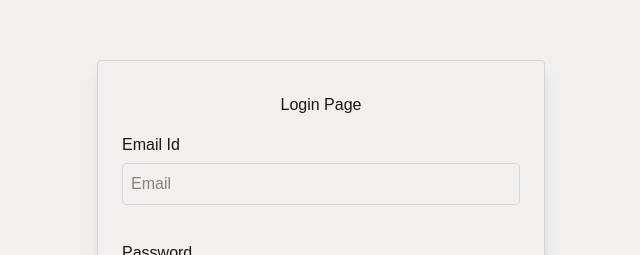
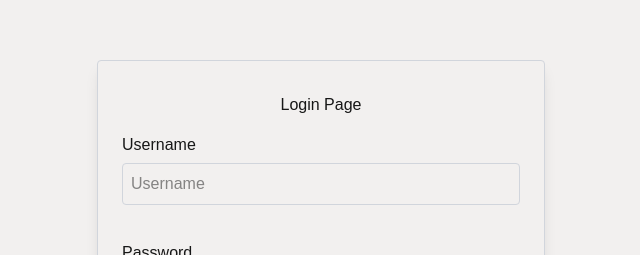
Before and after one commit to bkaniket/Nirvana, a Next.js app: page /login in a window 1280 px wide. Shown: the part 140-395 px from the top of the page, without its empty margins (319-959 px from the left). Built offline with nearby package versions, Linux system fonts and the light colour scheme; no server answers.

Commit message:
Added State to Buildings

```diff
--- a/app/buildings/[id]/edit/page.tsx
+++ b/app/buildings/[id]/edit/page.tsx
@@ -8,6 +8,7 @@ type Building = {
   building_name: string;
   address_1?: string;
   city?: string;
+  state?: string;
   country?: string;
   building_status?: string;
   ownership_type?: string;
@@ -39,6 +40,7 @@ export default function EditBuildingPage() {
     building_name: "",
     address_1: "",
     city: "",
+    state: "",
     country: "",
     building_status: "",
     ownership_type: "",
@@ -145,6 +147,7 @@ export default function EditBuildingPage() {
 
         <Input label="Address" name="address_1" value={form.address_1 || ""} onChange={handleChange} />
         <Input label="City" name="city" value={form.city || ""} onChange={handleChange} />
+        <Input label="State" name="state" value={form.state || ""} onChange={handleChange} />
         <Input label="Zip Code" name="zip_code" value={form.zip_code || ""} onChange={handleChange} />
         <Input label="Country" name="country" value={form.country || ""} onChange={handleChange} />
 
--- a/app/buildings/[id]/page.tsx
+++ b/app/buildings/[id]/page.tsx
@@ -9,6 +9,7 @@ type Building = {
   building_name: string;
   address_1?: string;
   city?: string;
+  state?: string;
   country?: string;
   building_status?: string;
   ownership_type?: string;
@@ -263,10 +264,10 @@ export default function BuildingDetailsPage() {
         {/* 🔹 Basic Identification */}
         <CollapsibleSection index={1} title="Basic Information" defaultOpen>
           <div className="grid grid-cols-2 gap-4">
-            <Detail label="System Building ID" value={building.system_building_id} />
+            {/* <Detail label="System Building ID" value={building.system_building_id} /> */}
             <Detail label="Building Name" value={building.building_name} />
-            <Detail label="CLLI" value={building.clli} />
-            <Detail label="SIO" value={building.sio} />
+            {/* <Detail label="CLLI" value={building.clli} />
+            <Detail label="SIO" value={building.sio} /> */}
             <Detail label="Building Type" value={building.building_type} />
             <Detail label="Building Status" value={building.building_status} />
           </div>
@@ -276,6 +277,7 @@ export default function BuildingDetailsPage() {
           <div className="grid grid-cols-2 gap-4">
             <Detail label="Address" value={building.address_1} />
             <Detail label="City" value={building.city} />
+            <Detail label="State" value={building.state} />
             <Detail label="Zip Code" value={building.zip_code} />
             <Detail label="Country" value={building.country} />
           </div>
--- a/app/buildings/create/page.tsx
+++ b/app/buildings/create/page.tsx
@@ -14,6 +14,7 @@ export default function CreateBuildingPage() {
     address_1: "",
     city: "",
     country: "",
+    state: "",
     building_status: "Active",
     ownership_type: "",
     managed_by: "",
@@ -91,6 +92,7 @@ export default function CreateBuildingPage() {
 
         <Input label="Address" name="address_1" value={form.address_1} onChange={handleChange} />
         <Input label="City" name="city" value={form.city} onChange={handleChange} />
+        <Input label="State" name="state" value={form.state} onChange={handleChange} />
         <Input label="Zip Code" name="zip_code" value={form.zip_code} onChange={handleChange} />
         <Input label="Country" name="country" value={form.country} onChange={handleChange} />
 
--- a/app/buildings/page.tsx
+++ b/app/buildings/page.tsx
@@ -16,6 +16,7 @@ type Building = {
   city?: string;
   zip_code?: string;
   country?: string;
+  state?: string;
   clli?: string;
   ownership_type?: string;
   building_type?: string;
@@ -81,6 +82,7 @@ const { create: canCreate, view: canView, edit: canEdit, delete: canDelete } = p
     { field: "building_name", headerName: "Name",  filter: true },
     { field: "address_1", headerName: "Address", filter: true },
     { field: "city", headerName: "City" , filter: true},
+    { field: "state", headerName: "State" , filter: true},
     { field: "zip_code", headerName: "Zip Code", filter: true },
     { field: "country", headerName: "Country", filter: true },
     { field: "clli", headerName: "CLLI", filter: true },
--- a/app/login/page.tsx
+++ b/app/login/page.tsx
@@ -6,7 +6,7 @@ import { useRouter } from "next/navigation";
 export default function LoginPage() {
   const router = useRouter();
 
-  const [email_id, setEmail] = useState("");
+  const [username, setUsername] = useState("");
   const [password, setPassword] = useState("");
   const [loading, setLoading] = useState(false);
    const BASE_URL = process.env.NEXT_PUBLIC_BACKEND_API;
@@ -21,7 +21,7 @@ const handleLogin = async (e: React.FormEvent) => {
         "Content-Type": "application/json",
         "Accept": "application/json",
       },
-      body: JSON.stringify({ email_id, password }),
+      body: JSON.stringify({ username, password }),
     });
 
     if (!res.ok) {
@@ -57,13 +57,13 @@ const handleLogin = async (e: React.FormEvent) => {
       <form onSubmit={handleLogin}>
         <div className="flex flex-col">
 
-        <label className="mb-1.5 ">Email Id</label>
+        <label className="mb-1.5 ">Username</label>
         <input
         className=" font-medium mb-3 p-2 border border-gray-300 rounded"
-          type="email"
-          placeholder="Email"
-           value={email_id}
-          onChange={(e) => setEmail(e.target.value)}
+          type="text"
+          placeholder="Username"
+           value={username}
+          onChange={(e) => setUsername(e.target.value)}
           required
         /><br />
         <label className="mb-1.5">Password</label>
```
